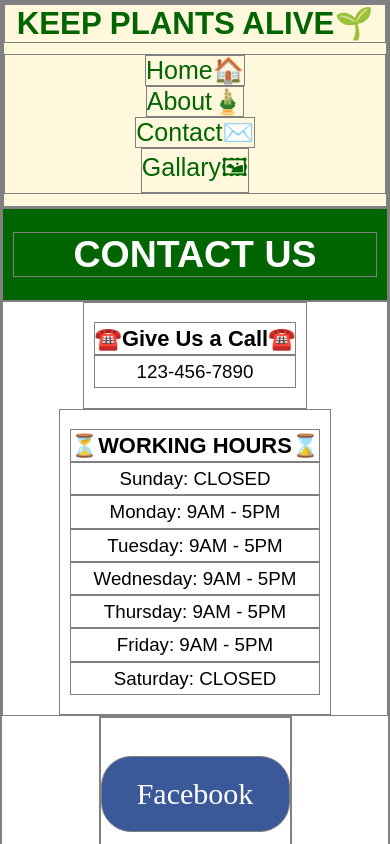
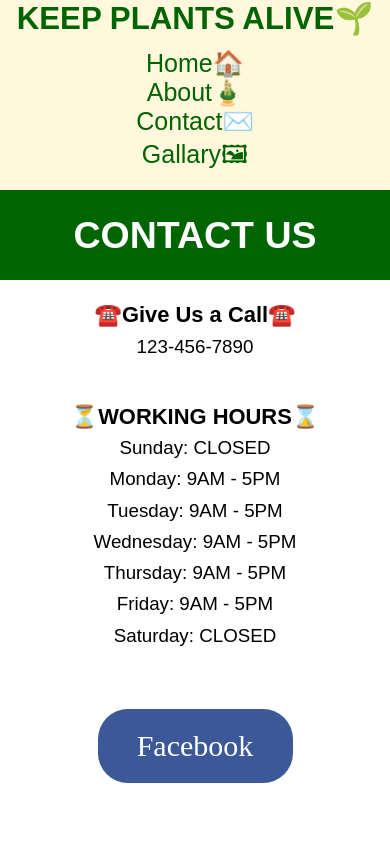
Before and after one commit to buildweek-water-my-plants-1-06222020/Marketing-Page, a plain HTML site: page contact.html in a window 390 px wide. Shown: the top 844 px of the page. Drawn offline with Linux system fonts and the light colour scheme.

Commit message:
last tweak

```diff
--- a/contact.css
+++ b/contact.css
@@ -3,7 +3,7 @@
     padding:0;
     margin:0;
     max-width:100%;
-    border:1px solid grey;
+    /*border:1px solid grey;*/
 }
 
 html {
@@ -160,6 +160,22 @@ footer a {
     }
 }
 
+@media(max-width: 800px) {
+    .first-flex {
+        display: flex;
+        flex-direction: column;
+    }
+
+    .first-flex h2 {
+        width: 100%;
+    }
+
+    .first-flex nav {
+        flex-direction: column;
+        width: 100%;
+        margin: 3% auto;
+    }
+}
 
 @media(max-width: 1000px) {
     .first-flex {
--- a/index.css
+++ b/index.css
@@ -180,6 +180,23 @@ footer a {
     }
 }
 
+@media(max-width: 800px) {
+    .first-flex {
+        display: flex;
+        flex-direction: column;
+    }
+
+    .first-flex h2 {
+        width: 100%;
+    }
+
+    .first-flex nav {
+        flex-direction: column;
+        width: 100%;
+        margin: 3% auto;
+    }
+}
+
 @media(max-width: 1000px) {
     .first-flex {
         display: flex;
--- a/terms-of-service.css
+++ b/terms-of-service.css
@@ -170,6 +170,23 @@ footer a {
     }
 }
 
+@media(max-width: 800px) {
+    .first-flex {
+        display: flex;
+        flex-direction: column;
+    }
+
+    .first-flex h2 {
+        width: 100%;
+    }
+
+    .first-flex nav {
+        flex-direction: column;
+        width: 100%;
+        margin: 3% auto;
+    }
+}
+
 @media(max-width: 1000px) {
     .first-flex {
         display: flex;
```
